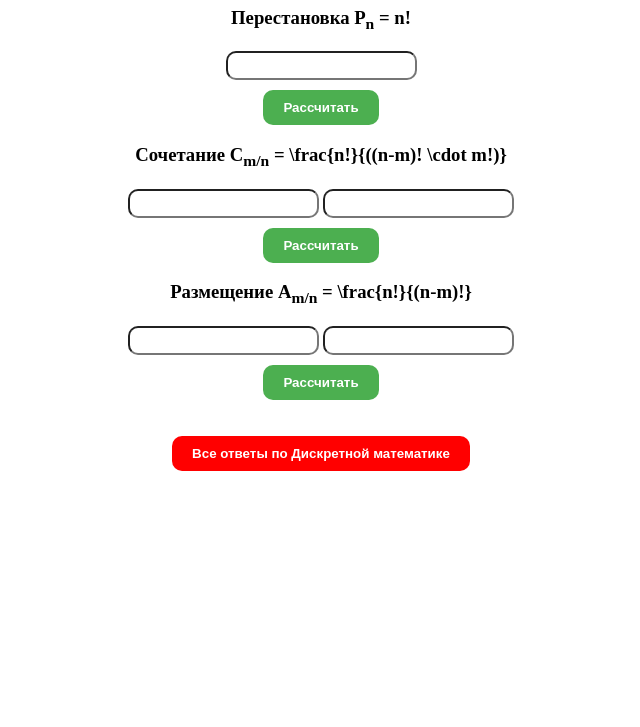
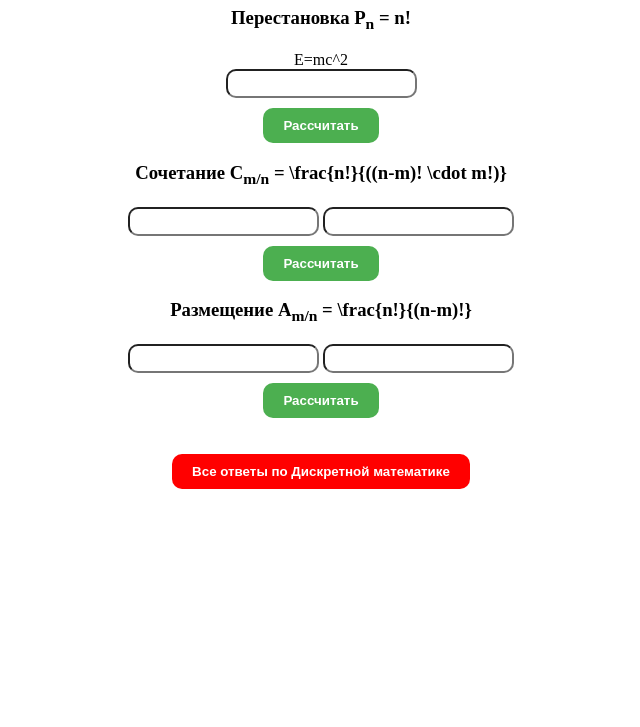
Before and after one commit to webbrows/Diskretka, a plain HTML site: page index.html in a window 1280 px wide. Shown: the part 73-800 px from the top of the page, without its empty margins (319-959 px from the left). Drawn offline with nearby package versions, Linux system fonts and the light colour scheme.

Commit message:
Update index.html

```diff
--- a/index.html
+++ b/index.html
@@ -47,6 +47,8 @@
     <h1>Калькулятор комбинаторики</h1>
 
     <h3>Перестановка P<sub>n</sub> = n!</h3>
+    <formula
+             notation=’TeX’>E=mc^2</formula>
     <div>
         <input type="number" id="permutation-input" class="input-field">
     </div>
```
